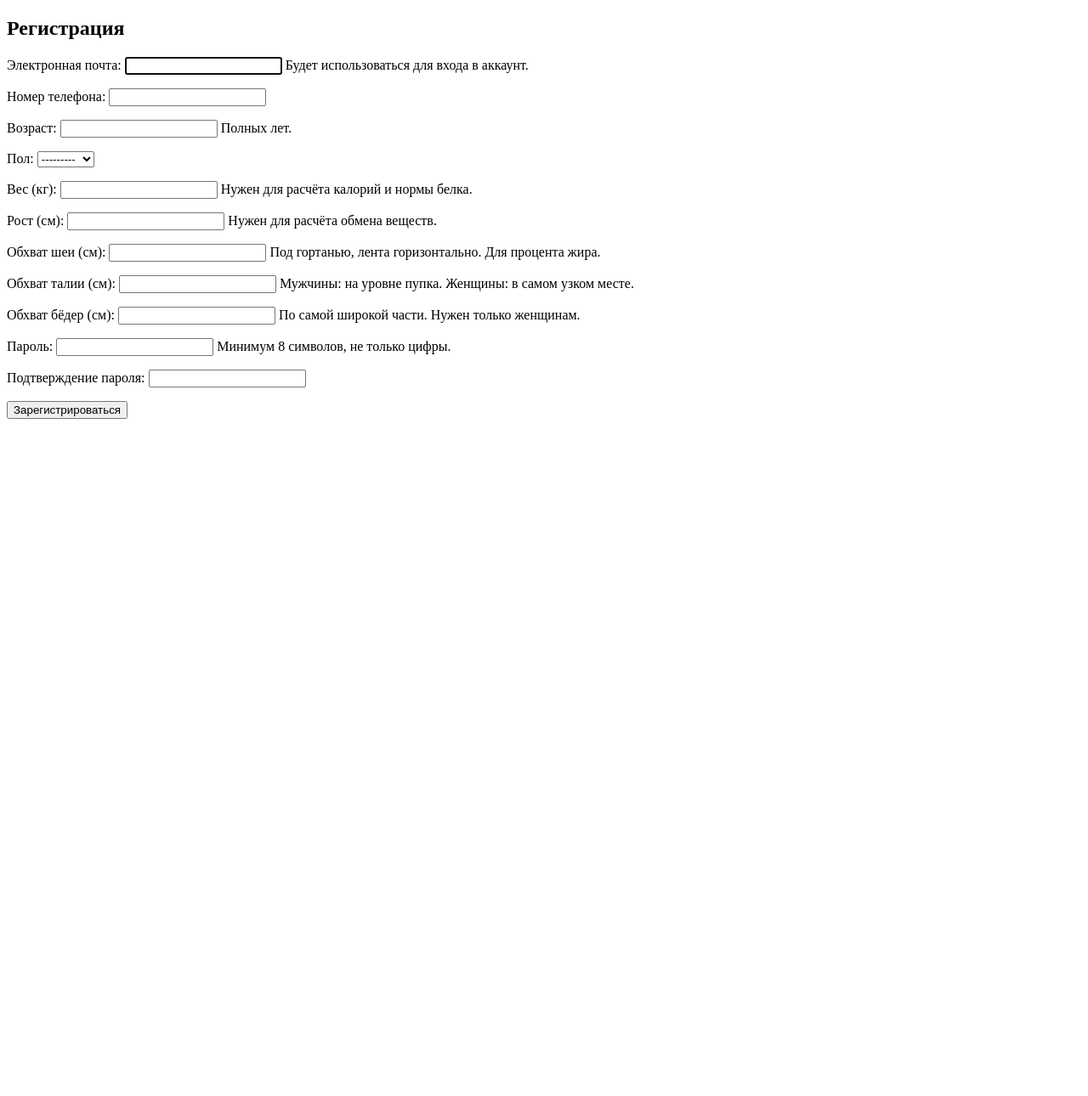
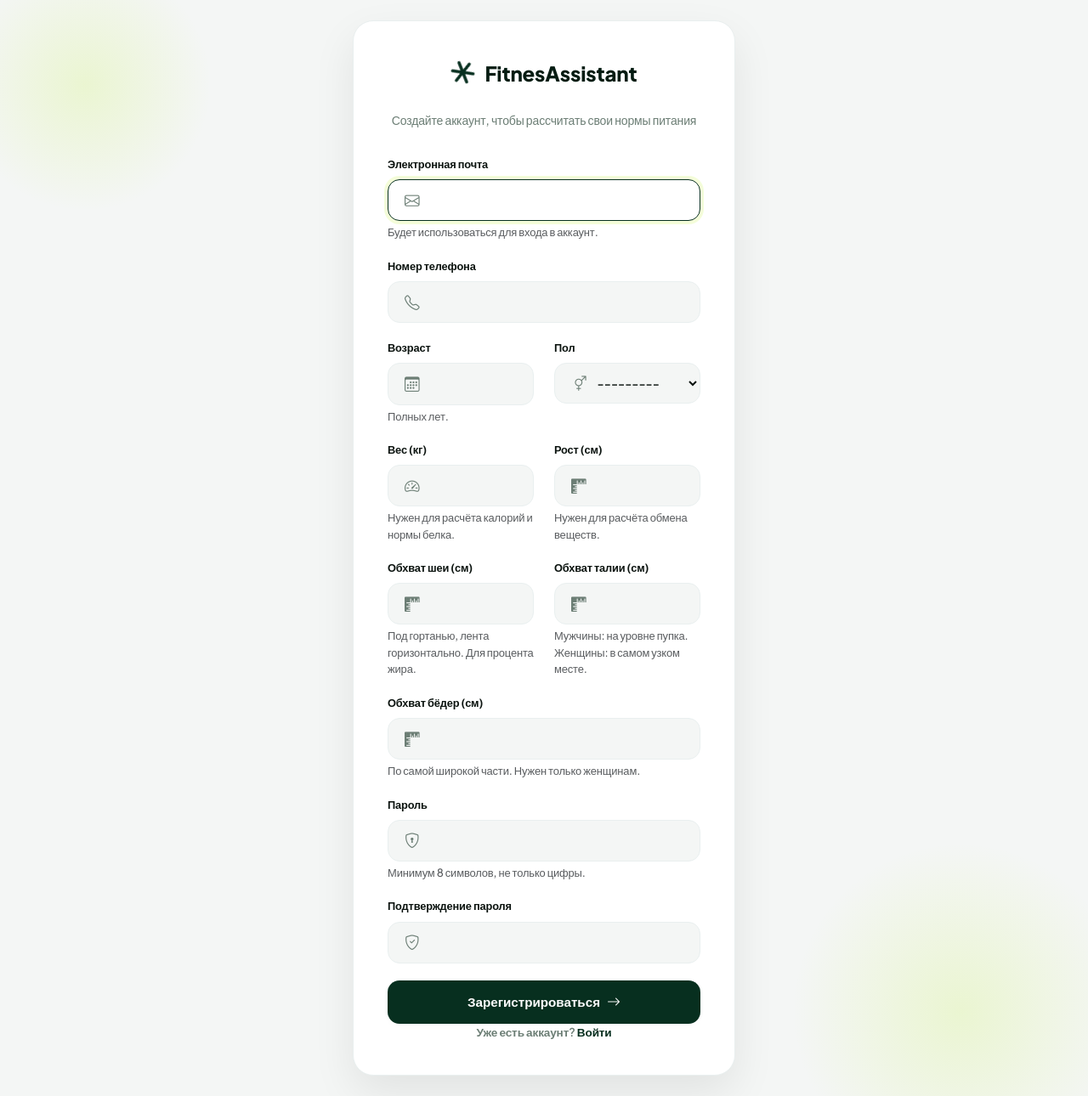
Before and after one commit to MrProdeon/FitnessAssistant, a Django app: page /users/register/ in a window 1280 px wide. Shown: the whole page at 85% size. Before the commit the page ends 493 px from the top, so only its background shows below. Run offline with Django 5.2, Linux system fonts and the light colour scheme; parts of the project's set-up code (start-up, migrations or seed data) failed here and were passed over; some libraries are stand-ins or nearby versions.

Commit message:
add templates for register

```diff
--- /dev/null
+++ b/users/templates/users/_field.html
@@ -0,0 +1,13 @@
+<div class="login-form-group">
+    <label for="{{ field.id_for_label }}" class="login-form-label">{{ field.label }}</label>
+    <div class="login-input-group">
+        <i class="bi {{ icon }} input-icon"></i>
+        {{ field }}
+    </div>
+    {% if field.help_text %}
+        <div class="small text-muted mt-1">{{ field.help_text }}</div>
+    {% endif %}
+    {% for error in field.errors %}
+        <div class="small text-danger mt-1">{{ error }}</div>
+    {% endfor %}
+</div>
--- a/users/templates/users/register.html
+++ b/users/templates/users/register.html
@@ -1,17 +1,86 @@
+{% load static %}
 <!DOCTYPE html>
-<html lang="en">
+<html lang="ru">
 <head>
     <meta charset="UTF-8">
-    <title>Title</title>
+    <meta name="viewport" content="width=device-width, initial-scale=1.0">
+    <title>Регистрация - FitnesAssistant</title>
+
+    <link rel="icon" type="image/png" href="{% static 'images/favicon.ico' %}">
+    <link rel="stylesheet" href="{% static 'libs/bootstrap/css/bootstrap.min.css' %}">
+    <link rel="stylesheet" href="{% static 'libs/bootstrap-icons/bootstrap-icons.css' %}">
+    <link rel="stylesheet" href="{% static 'css/main.css' %}">
 </head>
 <body>
 
-<h2>Регистрация</h2>
-<form method="post">
-    {% csrf_token %}
-    {{ form.as_p }}
-    <button type="submit">Зарегистрироваться</button>
-</form>
+    <div class="login-wrapper">
+        <div class="login-bg-shape login-bg-shape-1"></div>
+        <div class="login-bg-shape login-bg-shape-2"></div>
 
+        <div class="login-card">
+
+            <a href="{% url 'home' %}" class="login-brand text-decoration-none">
+                <i class="bi bi-asterisk"></i>
+                <span>FitnesAssistant</span>
+            </a>
+
+            <p class="login-subtitle">Создайте аккаунт, чтобы рассчитать свои нормы питания</p>
+
+            <form method="post" novalidate>
+                {% csrf_token %}
+
+                {% if form.non_field_errors %}
+                    <div class="alert alert-danger">{{ form.non_field_errors }}</div>
+                {% endif %}
+
+                {% include "users/_field.html" with field=form.email icon="bi-envelope" %}
+                {% include "users/_field.html" with field=form.phone_number icon="bi-telephone" %}
+
+                <div class="row">
+                    <div class="col-6">
+                        {% include "users/_field.html" with field=form.age icon="bi-calendar3" %}
+                    </div>
+                    <div class="col-6">
+                        {% include "users/_field.html" with field=form.sex icon="bi-gender-ambiguous" %}
+                    </div>
+                </div>
+
+                <div class="row">
+                    <div class="col-6">
+                        {% include "users/_field.html" with field=form.weight icon="bi-speedometer2" %}
+                    </div>
+                    <div class="col-6">
+                        {% include "users/_field.html" with field=form.height icon="bi-rulers" %}
+                    </div>
+                </div>
+
+                <div class="row">
+                    <div class="col-6">
+                        {% include "users/_field.html" with field=form.neck icon="bi-rulers" %}
+                    </div>
+                    <div class="col-6">
+                        {% include "users/_field.html" with field=form.waist icon="bi-rulers" %}
+                    </div>
+                </div>
+
+                {% include "users/_field.html" with field=form.hip icon="bi-rulers" %}
+
+                {% include "users/_field.html" with field=form.password1 icon="bi-shield-lock" %}
+                {% include "users/_field.html" with field=form.password2 icon="bi-shield-check" %}
+
+                <button type="submit" class="btn-login">
+                    <span>Зарегистрироваться</span>
+                    <i class="bi bi-arrow-right"></i>
+                </button>
+            </form>
+
+            <p class="login-footer-text">
+                Уже есть аккаунт? <a href="{% url 'users:login' %}">Войти</a>
+            </p>
+
+        </div>
+    </div>
+
+    <script src="{% static 'libs/bootstrap/js/bootstrap.bundle.min.js' %}"></script>
 </body>
 </html>
```
